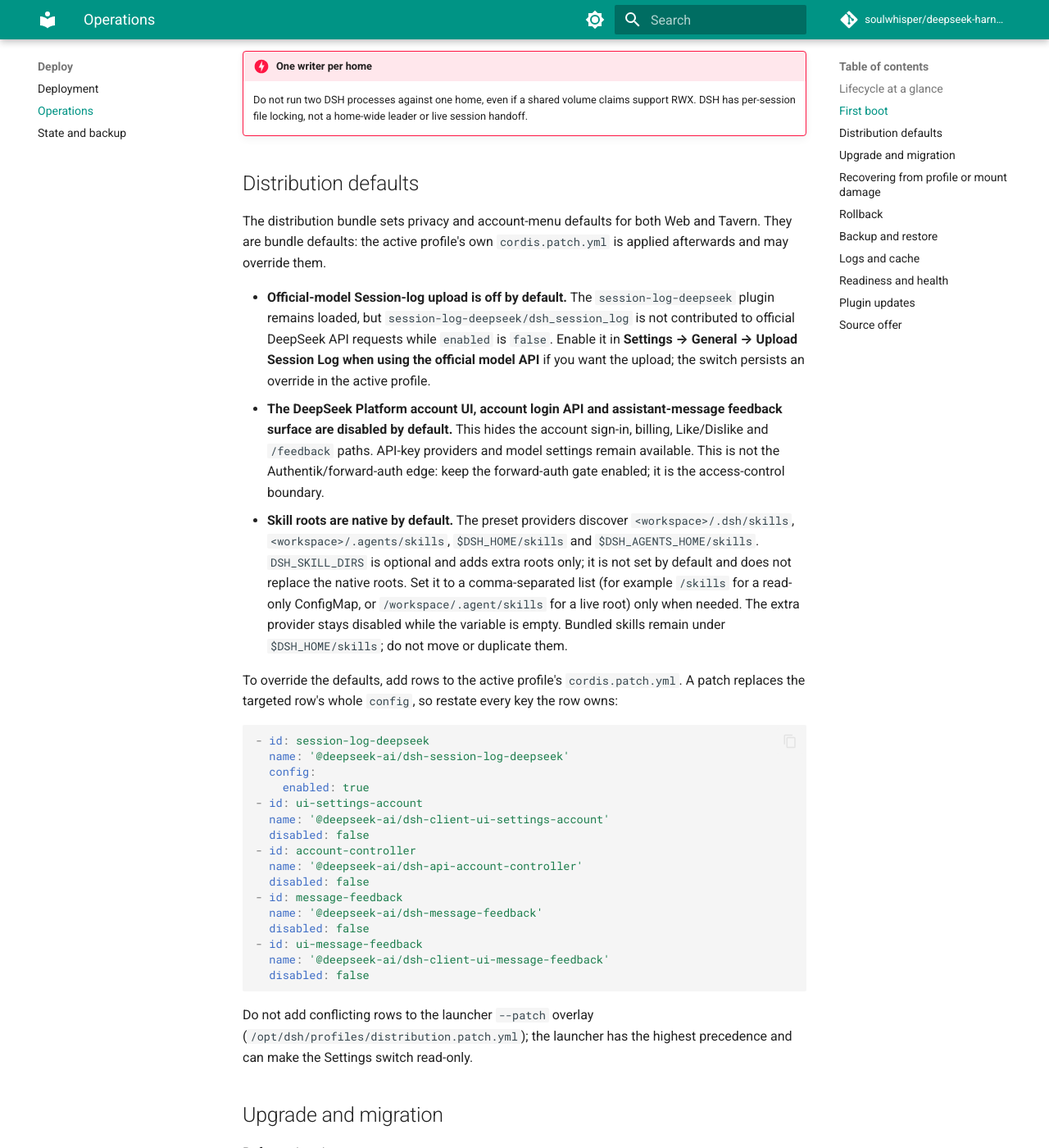
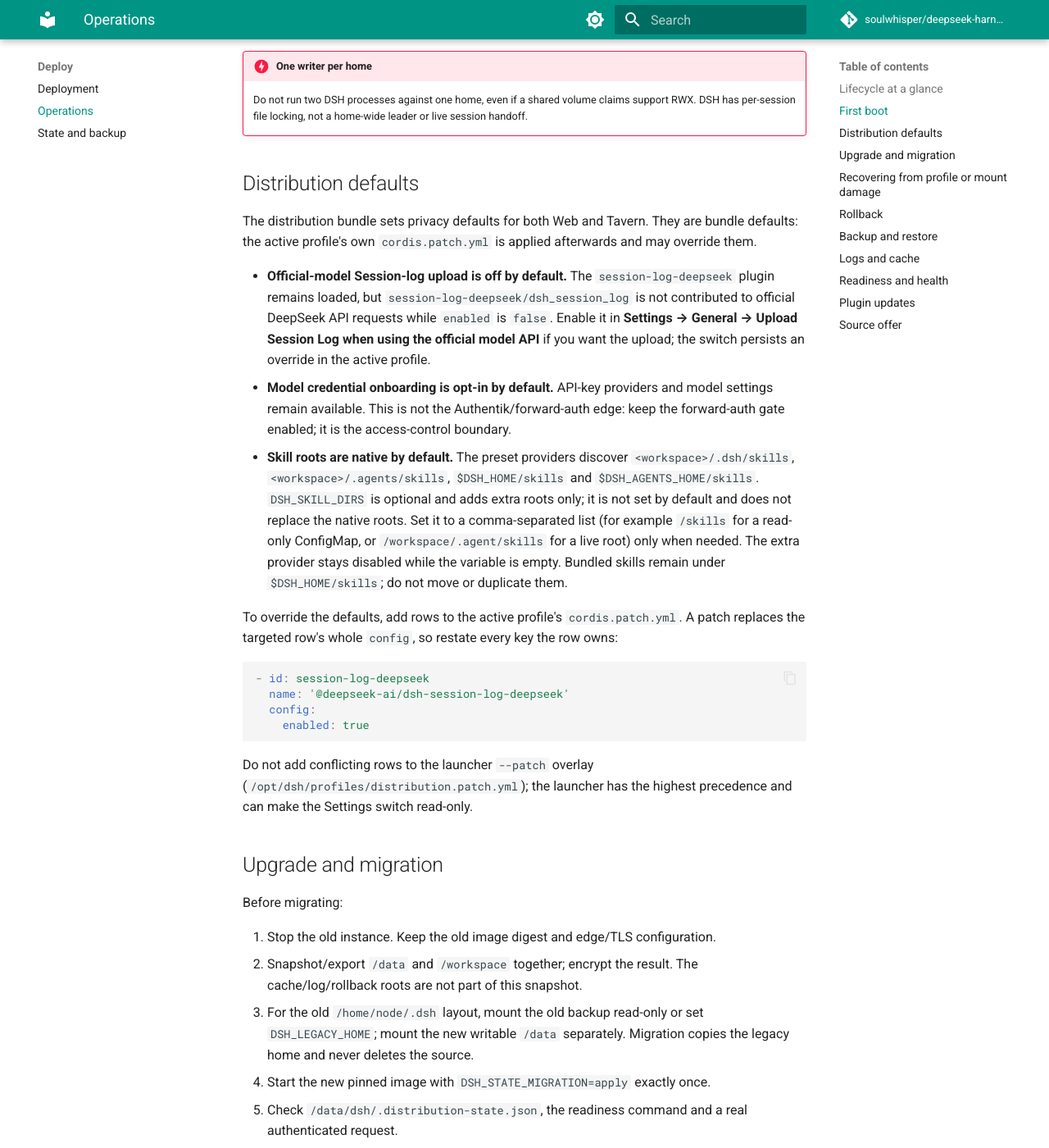
Before and after one commit to soulwhisper/deepseek-harness-container, an MkDocs documentation site: the page built from docs/operations.md, in a window 1280 px wide and 1400 px high, scrolled down 1074 px. Shown: the whole window at 82% size. Built offline with MkDocs 1.6.1 and Material for MkDocs 9.7.7, drawn with Linux system fonts in a browser that asks for light colours; comment, search, counter and statistics services are not loaded.

Commit message:
fix(forward-auth): remove ineffective account and feedback patches
- drop the disabled rows for ui-settings-account, account-controller, message-feedback and ui-message-feedback
- keep the session-log opt-in, credential-onboarding default and optional skill roots
- remove the Dockerfile build greps for message-feedback
- update operations docs, maintainer skill, verify-runtime and tests

````diff
--- a/docs/operations.md
+++ b/docs/operations.md
@@ -41,9 +41,9 @@ version/profile or an unrecognized layout is refused unless you explicitly set
 
 ## Distribution defaults
 
-The distribution bundle sets privacy and account-menu defaults for both Web and
-Tavern. They are bundle defaults: the active profile's own `cordis.patch.yml`
-is applied afterwards and may override them.
+The distribution bundle sets privacy defaults for both Web and Tavern. They
+are bundle defaults: the active profile's own `cordis.patch.yml` is applied
+afterwards and may override them.
 
 - **Official-model Session-log upload is off by default.** The
   `session-log-deepseek` plugin remains loaded, but
@@ -51,11 +51,9 @@ is applied afterwards and may override them.
   DeepSeek API requests while `enabled` is `false`. Enable it in **Settings →
   General → Upload Session Log when using the official model API** if you want
   the upload; the switch persists an override in the active profile.
-- **The DeepSeek Platform account UI, account login API and assistant-message
-  feedback surface are disabled by default.** This hides the account sign-in,
-  billing, Like/Dislike and `/feedback` paths. API-key providers and model
-  settings remain available. This is not the Authentik/forward-auth edge: keep
-  the forward-auth gate enabled; it is the access-control boundary.
+- **Model credential onboarding is opt-in by default.** API-key providers and
+  model settings remain available. This is not the Authentik/forward-auth edge:
+  keep the forward-auth gate enabled; it is the access-control boundary.
 - **Skill roots are native by default.** The preset providers discover
   `<workspace>/.dsh/skills`, `<workspace>/.agents/skills`, `$DSH_HOME/skills`
   and `$DSH_AGENTS_HOME/skills`. `DSH_SKILL_DIRS` is optional and adds extra
@@ -74,18 +72,6 @@ restate every key the row owns:
   name: '@deepseek-ai/dsh-session-log-deepseek'
   config:
     enabled: true
-- id: ui-settings-account
-  name: '@deepseek-ai/dsh-client-ui-settings-account'
-  disabled: false
-- id: account-controller
-  name: '@deepseek-ai/dsh-api-account-controller'
-  disabled: false
-- id: message-feedback
-  name: '@deepseek-ai/dsh-message-feedback'
-  disabled: false
-- id: ui-message-feedback
-  name: '@deepseek-ai/dsh-client-ui-message-feedback'
-  disabled: false
 ```
 
 Do not add conflicting rows to the launcher `--patch` overlay
````
Also changed, not shown: .agents/skills/dsh-maintainer/SKILL.md (+3 -3 lines), 5 other files.
